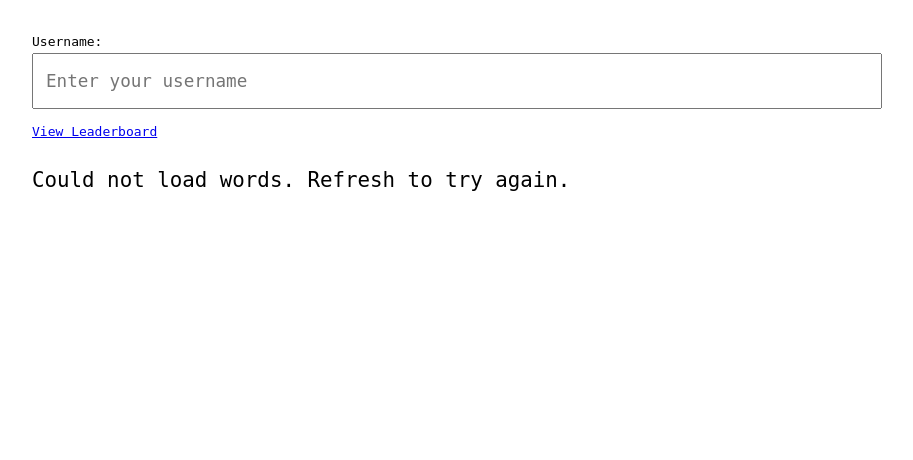
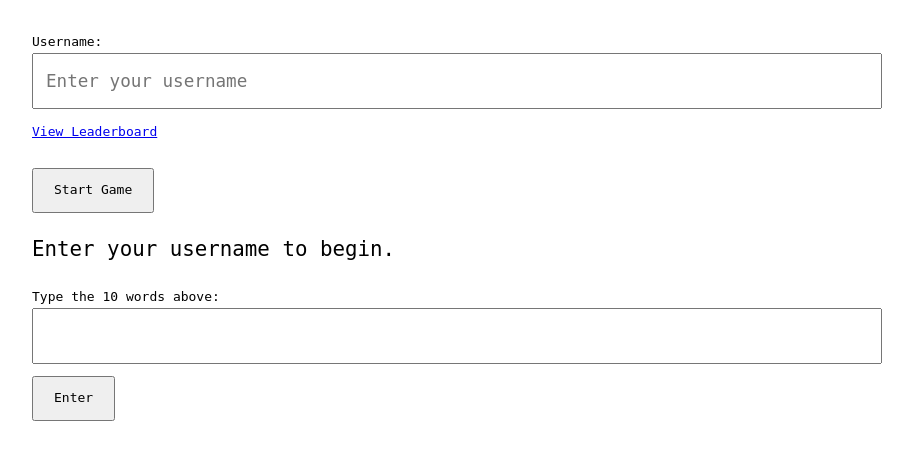
Before and after one commit to dannguyen13g-sis/typing-game, a Flask app: page / in a window 1280 px wide. Shown: the top 460 px of the page, without its empty margins (183-1096 px from the left). Run offline with Flask 3, Linux system fonts and the light colour scheme.

Commit message:
Add start game button and update game flow
Added a start game button and modified game initialization logic.

```diff
--- a/templates/index.html
+++ b/templates/index.html
@@ -22,6 +22,9 @@ button { padding: 10px 20px; margin: 12px 8px 0 0; font: inherit; cursor: pointe
 <p>
   <a href="/leaderboard">View Leaderboard</a>
 </p>
+<button type="button" id="start-game">
+    Start Game
+</button>
 <p id="words"></p>
 <form id="typing-form">
 <label for="answer">Type the 10 words above: </label>
@@ -40,6 +43,7 @@ let start = null;
 let we_still_playing = true;
 let challenge_id = null;
 const wordsElement = document.getElementById("words");
+const startButton = document.getElementById("start-game");
 const form = document.getElementById("typing-form");
 const answer = document.getElementById("answer");
 const result = document.getElementById("result");
@@ -47,6 +51,7 @@ const question = document.getElementById("question");
 const goodbye = document.getElementById("goodbye");
 
 async function newGame() {
+  startButton.hidden = true;
   form.hidden = true;
   question.hidden = true;
   goodbye.hidden = true;
@@ -65,6 +70,7 @@ async function newGame() {
     start = performance.now();
   } catch (error) {
     wordsElement.textContent = "Could not load words. Refresh to try again.";
+    startButton.hidden = false;
   }
 }
 
@@ -125,14 +131,29 @@ form.addEventListener("submit", async function(event) {
 
 document.getElementById("yes").addEventListener("click", function() {
   we_still_playing = true;
-  newGame();
+  startButton.hidden = false;
+  question.hidden = true;
+  wordsElement.textContent = "Click Start Game to play again.";
 });
 document.getElementById("no").addEventListener("click", function() {
   we_still_playing = false;
   question.hidden = true;
   goodbye.hidden = false;
 });
-newGame();
+
+wordsElement.textContent = "Enter your username to begin.";
+
+startButton.addEventListener("click", function() {
+    const username = document.getElementById("username");
+
+    if (!username.value.trim()) {
+        alert("Please enter your username first!");
+        username.focus();
+        return;
+    }
+
+    newGame();
+});
 </script>
 </body>
 </html>
```
